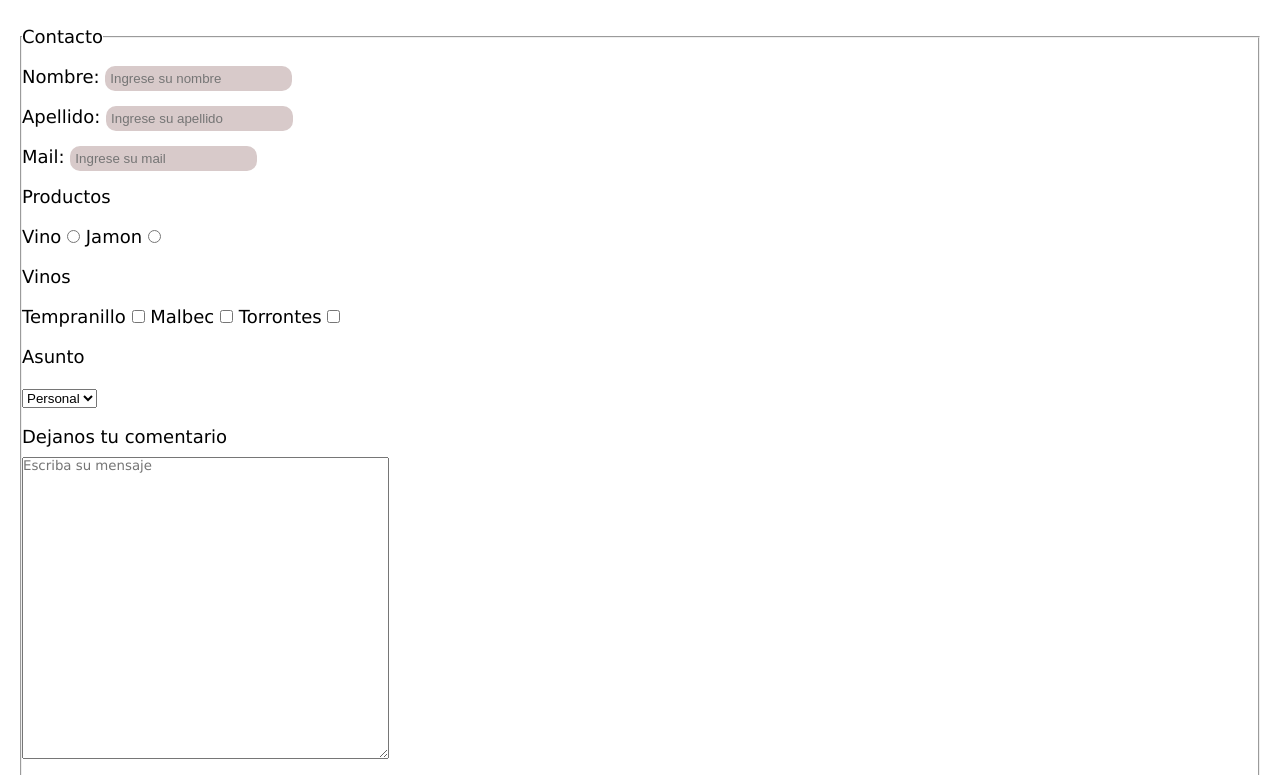
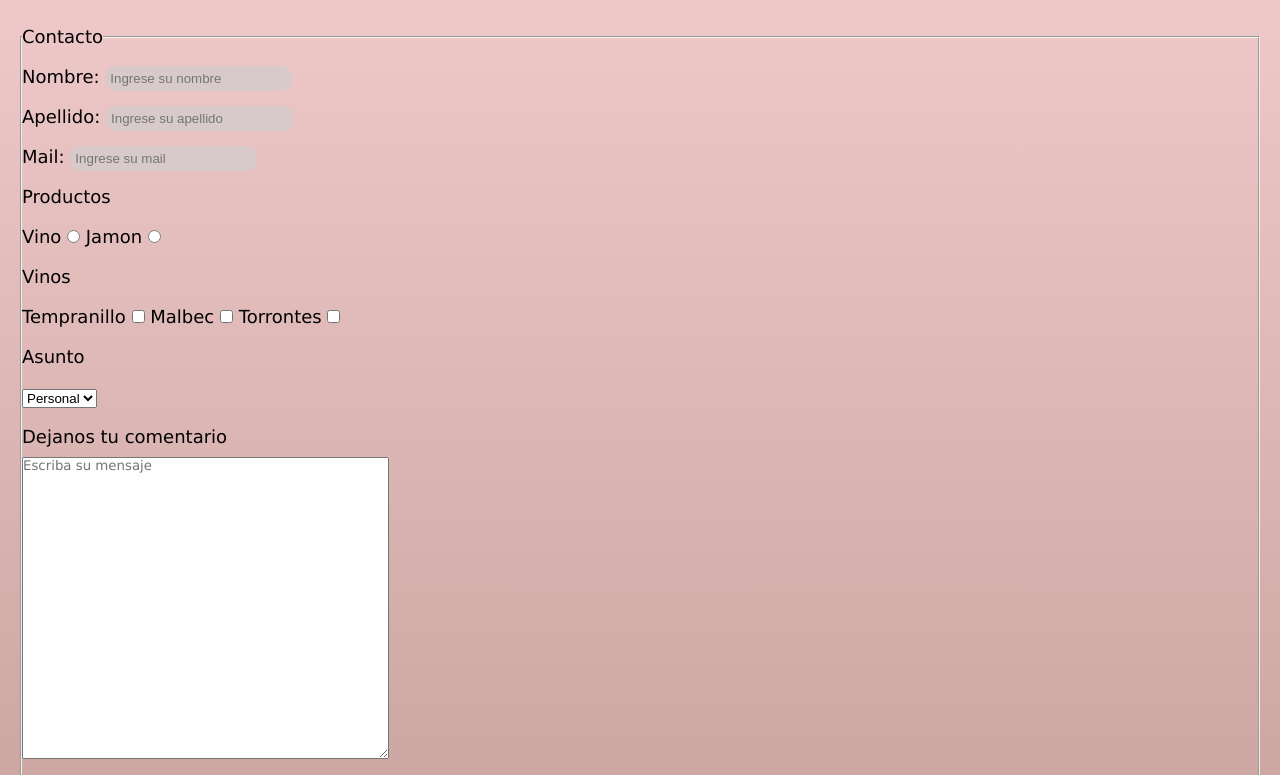
Before and after one commit to Victoriacastellanos/desafio_github, a plain HTML site: page pages/contacto.html in a window 1280 px wide. Shown: the part 111-886 px from the top of the page. Drawn offline with nearby package versions, Linux system fonts and the light colour scheme.

Commit message:
gradiente

```diff
--- a/css/grid-practica.css
+++ b/css/grid-practica.css
@@ -65,6 +65,9 @@ a:hover{
     cursor: pointer;
 }
 
+main{
+    background-image: linear-gradient(rgba(238, 195, 195, 0.884),#caa4a0);
+}
 
 /*INDEX*/
 .imgprincipal{
```
